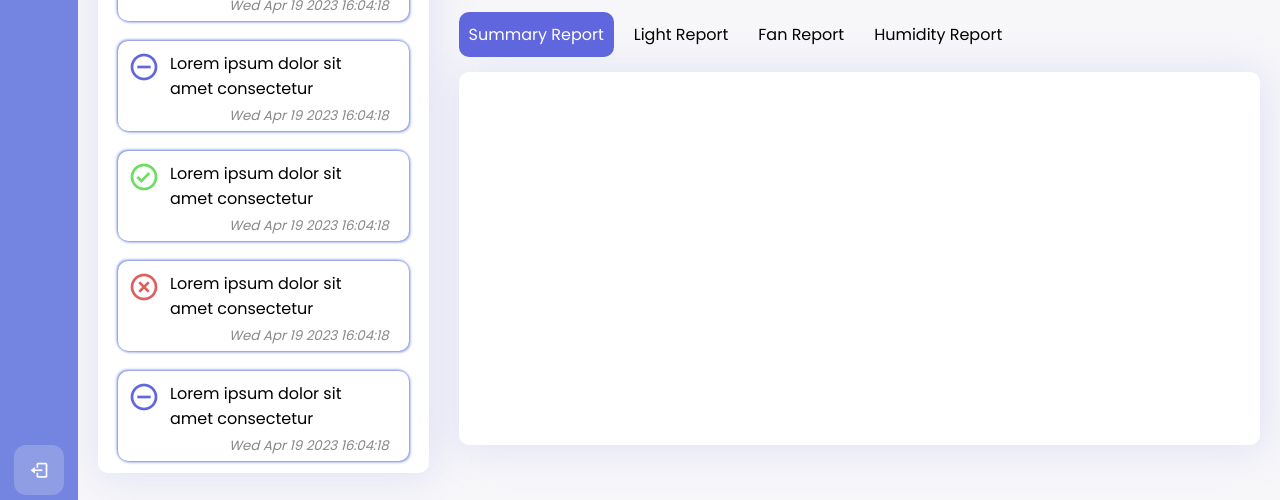
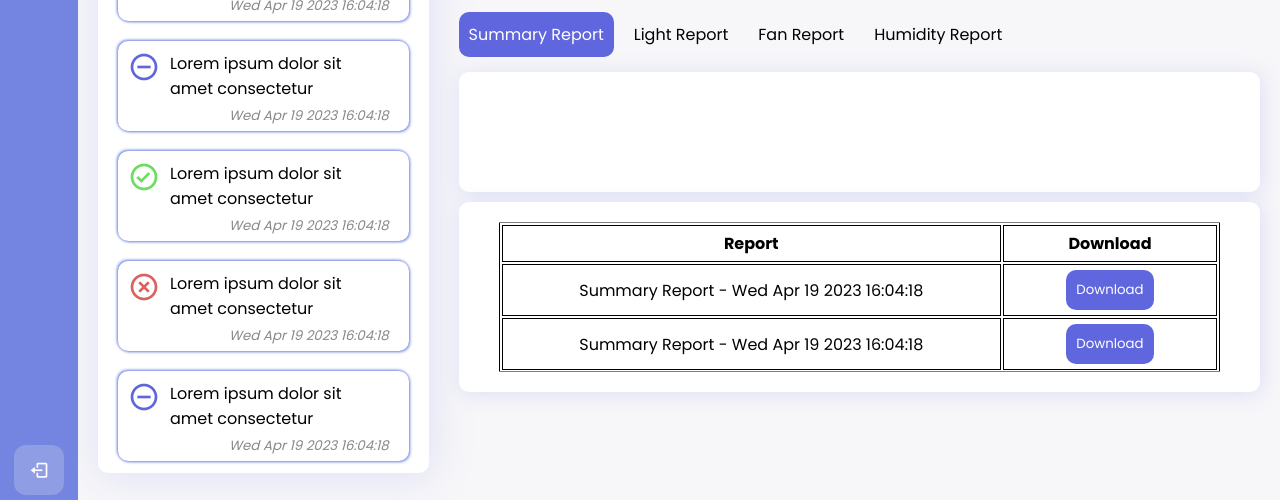
Before and after one commit to ngvihoa/SmartHome_FE, a plain HTML site: page page/report.html in a window 1280 px wide. Shown: the part 300-800 px from the top of the page. Drawn offline with nearby package versions, Linux system fonts and the light colour scheme.

Commit message:
update report 1.1

```diff
--- a/page/report.html
+++ b/page/report.html
@@ -158,15 +158,15 @@
                 <div class="tag-statistic">Devices In Use</div>
                 <div class="statistic-area">
                     <div class="statistic-box" id="light-stat">
-                        <div>Number of light device(s)</div>
+                        <div>Number of Light</div>
                         <div>01</div>
                     </div>
                     <div class="statistic-box" id="fan-stat">
-                        <div>Number of fan device(s)</div>
+                        <div>Number of Fan</div>
                         <div>01</div>
                     </div>
                     <div class="statistic-box" id="humidity-stat">
-                        <div>Number of humidity device(s)</div>
+                        <div>Number of Humidity</div>
                         <div>01</div>
                     </div>
                 </div>
@@ -181,10 +181,36 @@
                         </ul>
                     </div>
                     <div class="report-form">
-                        <form action="" method="get"></form>
-                        <form action="" method="get"></form>
-                        <form action="" method="get"></form>
-                        <form action="" method="get"></form>
+                        <div class="setting-report">
+
+                        </div>
+                        <div class="result-report">
+                            <!-- <div class="nothing-text">No report have been created.</div> -->
+                            <div class="report-table">
+                                <table>
+                                    <tr>
+                                        <th>Report</th>
+                                        <th>Download</th>
+                                    </tr>
+                                    <tr>
+                                        <td>Summary Report - Wed Apr 19 2023 16:04:18</td>
+                                        <td><button>Download</button></td>
+                                    </tr>
+                                    <tr>
+                                        <td>Summary Report - Wed Apr 19 2023 16:04:18</td>
+                                        <td><button>Download</button></td>
+                                    </tr>
+                                    <tr>
+                                        <td>Summary Report - Wed Apr 19 2023 16:04:18</td>
+                                        <td><button>Download</button></td>
+                                    </tr>
+                                    <tr>
+                                        <td>Summary Report - Wed Apr 19 2023 16:04:18</td>
+                                        <td><button>Download</button></td>
+                                    </tr>
+                                </table>
+                            </div>
+                        </div>
                     </div>
                 </div>
             </div>
--- a/script/report.js
+++ b/script/report.js
@@ -1,3 +1,14 @@
 
-let a = Date();
-console.log(a);
+// let a = Date();
+// console.log(a);
+
+let listLi = document.querySelectorAll('.report-topic > ul li');
+
+listLi.forEach((e)=>{
+    e.addEventListener("click", ()=>{
+        listLi.forEach((i)=>{
+            i.classList.remove('aim');
+        }, 100);
+        e.classList.add('aim');
+    })
+}, 100);
--- a/style/report.css
+++ b/style/report.css
@@ -142,6 +142,7 @@ button{
     font-weight: 700;
     font-size: 2rem;
     text-align: center;
+    background-color: #fff;
 }
 
 .statistic-area .statistic-box div:first-child{
@@ -172,23 +173,115 @@ button{
 .report-area .report-topic ul li{
     padding: 10px 10px;
     z-index: 100;
+    border-radius: 10px;
     cursor: pointer;
+    transition: ease 0.3s;
+}
+
+.report-area .report-topic ul li:hover{
+    background-color: #b5b5b543;
+}
+
+.report-area .report-topic ul li.aim:hover{
+    background-color: #6066dd;
 }
 
 .report-area .report-form{
     width: 100%;
     height: 100%;
+    /* border: 1px solid black; */
+    border-radius: 10px;
+    display: flex;
+    flex-direction: column;
+    gap: 10px;
+}
+
+.report-form .setting-report{
+    width: 100%;
+    height: 120px;
     background-color: #fff;
     /* border: 1px solid black; */
     border-radius: 10px;
-    box-shadow: 2px 2px 40px rgba(159, 171, 236, 0.3);
+    box-shadow: 2px 2px 20px rgba(159, 171, 236, 0.3);
+}
+
+.report-form .result-report{
+    width: 100%;
+    height: 190px;
+    background-color: #fff;
+    /* border: 1px solid black; */
+    border-radius: 10px;
+    box-shadow: 2px 2px 20px rgba(159, 171, 236, 0.3);
+    overflow: auto;
+    padding: 20px 40px 20px 40px;
+}
+
+.report-form .result-report::-webkit-scrollbar{
+    display: none;
+}
+
+
+.nothing-text{
+    width: 100%;
+    height: 100%;
+    display: flex;
+    justify-content: center;
+    align-items: center;
+    font-size: 2rem;
+    /* font-weight: 700; */
+    color: #878787ba;
+    font-style:oblique ;
+}
+
+.report-table{
+    width: 100%;
+    height: 100%;
+    overflow-y: auto;
+    border-top: 1px solid #7e7e7e;
+    border-bottom: 1px solid #7e7e7e;
 
 }
 
+.report-table::-webkit-scrollbar{
+    display: none;
+}
 
+table, th, td{
+    border: 1px solid black;
+}
+
+.report-table table{
+    width: 100%;
+    text-align: center;
+    overflow-y: auto;
+    border-top: none;
+    border-bottom: none;
+}
+
+
+table tr th:first-child{
+    width: 70%;
+}
+
+th, td{
+    padding: 5px;
+}
+
+td button{
+    padding: 10px;
+    border-radius: 10px;
+    background-color: #6066dd;
+    color: #fff;
+    border: none;
+}
+
+td button:hover{
+    background-color: #434dd2;
+}
 
 .aim{
     background-color: #6066dd;
     border-radius: 10px;
     color: #fff;
+    transition: linear 300ms;
 }
```
